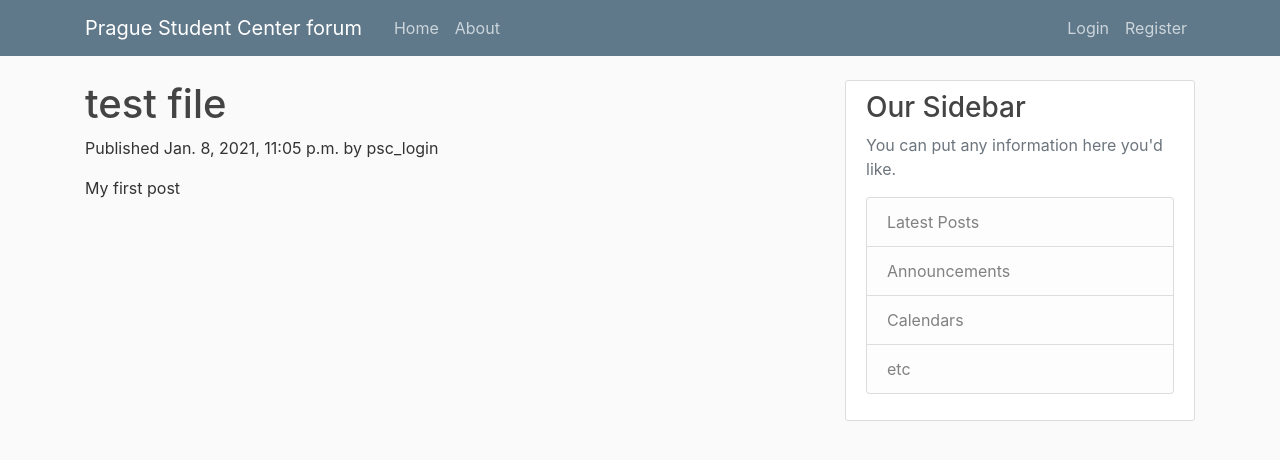
After one commit to ahsnl-py/PragueStudentCentral, a Django app: a page that uses forum/templates/forum/base.html in a window 1280 px wide. The commit adds this page. Shown: the top 460 px of the page. Run offline with Django 3.2, Linux system fonts and the light colour scheme; data comes from the database, SQL or seed files in the repository; both versions use the stored data as it was after the commit; some libraries are stand-ins or nearby versions.

Commit message:
Create dynamic URL for detailed view

```diff
--- a/forum/models.py
+++ b/forum/models.py
@@ -1,8 +1,14 @@
 from django.db import models
 from django.utils import timezone
 from django.contrib.auth.models import User
+from django.urls import reverse
 
-# Create your models here.
+#Post manager -- Filter out views only by published post
+class PublishedManager(models.Manager):
+    def get_queryset(self):
+        return super(PublishedManager, self).get_queryset().filter(status='published')
+
+#Post model
 class Post(models.Model):
     """Post Model.
 
@@ -27,7 +33,8 @@ class Post(models.Model):
                               choices=STATUS_CHOICES,
                               default='draft')
 
-    objects = models.Manager()
+    objects = models.Manager() #default manager
+    published = PublishedManager() #Custome manager
 
     class Meta:
         ordering = ('-publish',)
@@ -35,5 +42,9 @@ class Post(models.Model):
     def __str__(self):
         return self.title
 
-   #def get_absolute_url(self):
-        #return reverse('blog:post_detail', kwargs={'pk': self.pk})
+    def get_absolute_url(self):
+        return reverse('forum:post_detail',
+                       args=[self.publish.year,
+                             self.publish.month,
+                             self.publish.day,
+                             self.slug])
--- a/forum/templates/forum/base.html
+++ b/forum/templates/forum/base.html
@@ -22,14 +22,14 @@
     <header class="site-header">
       <nav class="navbar navbar-expand-md navbar-dark bg-steel fixed-top">
         <div class="container">
-          <a class="navbar-brand mr-4" href="{% url 'forum-home' %}">Prague Student Center forum</a>
+          <a class="navbar-brand mr-4" href="{% url 'forum:forum-home' %}">Prague Student Center forum</a>
           <button class="navbar-toggler" type="button" data-toggle="collapse" data-target="#navbarToggle" aria-controls="navbarToggle" aria-expanded="false" aria-label="Toggle navigation">
           <span class="navbar-toggler-icon"></span>
           </button>
           <div class="collapse navbar-collapse" id="navbarToggle">
             <div class="navbar-nav mr-auto">
-              <a class="nav-item nav-link" href="{% url 'forum-home' %}">Home</a>
-              <a class="nav-item nav-link" href="{% url 'forum-about' %}">About</a>
+              <a class="nav-item nav-link" href="{% url 'forum:forum-home' %}">Home</a>
+              <a class="nav-item nav-link" href="{% url 'forum:forum-about' %}">About</a>
             </div>
             <!-- Navbar Right Side -->
             <div class="navbar-nav">
--- /dev/null
+++ b/forum/templates/forum/detail.html
@@ -0,0 +1,9 @@
+{% extends "forum/base.html" %}
+{% block title %}{{ post.title }}{% endblock %}
+{% block content %}
+<h1>{{ post.title }}</h1>
+<p class="date">
+Published {{ post.publish }} by {{ post.author }}
+</p>
+{{ post.body|linebreaks }}
+{% endblock %}
--- a/forum/urls.py
+++ b/forum/urls.py
@@ -1,7 +1,13 @@
 from django.urls import path
 from . import views
+
+app_name = 'forum'
 
 urlpatterns = [
     path('', views.home, name='forum-home'),
     path('about/', views.about, name='forum-about'),
+    path('post/', views.post_list, name='forum_post_list'),
+    path('post/<int:year>/<int:month>/<int:day>/<slug:post>/',
+         views.post_detail,
+         name='post_detail'),
 ]
--- a/forum/views.py
+++ b/forum/views.py
@@ -1,15 +1,34 @@
 from django.shortcuts import render
+from django.shortcuts import render, get_object_or_404
+from .models import Post
 from django.http import HttpResponse
 
+# List of post
+def post_list(request):
+    posts = Post.published.all()
+    context = {
+                'posts': posts
+              }
+    posts = Post.published.all()
+    return render(request, 'forum/list.html', context)
 
+# Detail post
+def post_detail(request, year, month, day, post):
+    post = get_object_or_404(
+                                Post,
+                                slug=post,
+                                status='published',
+                                publish__year=year,
+                                publish__month=month,
+                                publish__day=day,
+                            )
+    context = {'post': post}
+    return render(request, 'forum/detail.html', context)
 
 # Create your views here.
 def home(request):
-    context = {
-        'posts': posts
-    }
     #print (request)
-    return render(request, 'forum/home.html', context)
+    return render(request, 'forum/home.html')
 
 def about(request):
     print (request)
--- a/psc_project/urls.py
+++ b/psc_project/urls.py
@@ -18,5 +18,5 @@ from django.urls import path, include
 
 urlpatterns = [
     path('admin/', admin.site.urls),
-    path('forum/', include('forum.urls')),
+    path('forum/', include('forum.urls', namespace='forum')),
 ]
```
Also changed, not shown: forum/templates/forum/list.html (added, +16 -0 lines), db.sqlite3.
